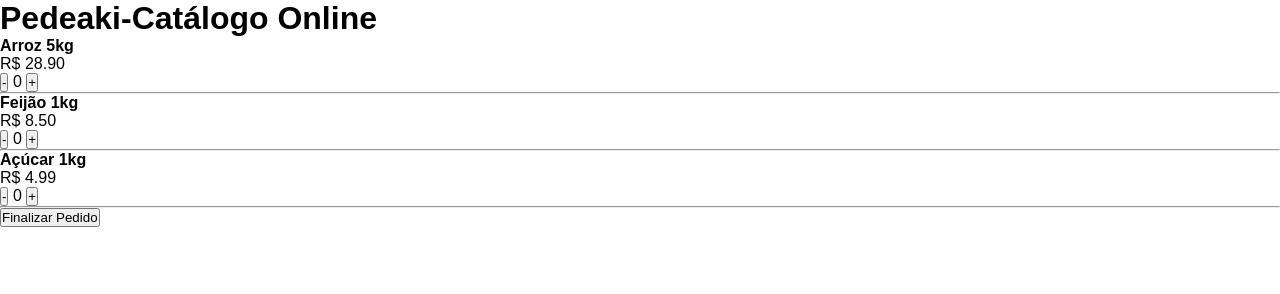
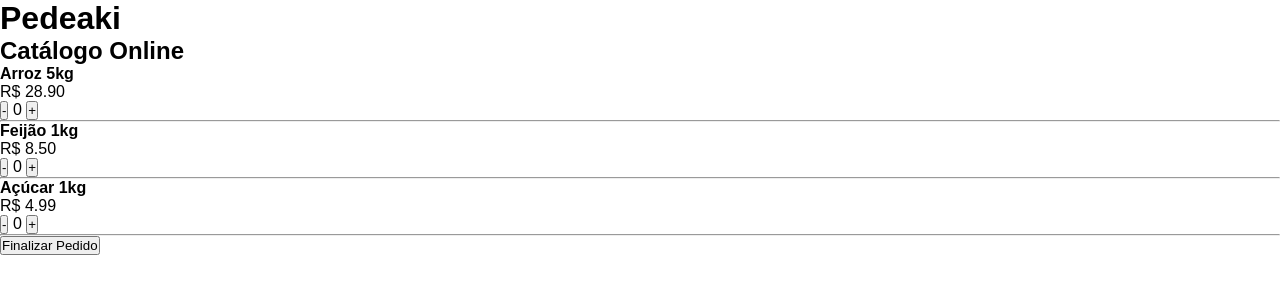
Before and after one commit to RaikanKleberson/pedeaki, a plain HTML site: page index.html in a window 1280 px wide. Drawn offline with Linux system fonts and the light colour scheme.

Commit message:
Commit melhoria do nome

```diff
--- a/index.html
+++ b/index.html
@@ -8,7 +8,8 @@
 </head>
 <body>
 
-  <h1>Pedeaki-Catálogo Online</h1>
+  <h1>Pedeaki</h1>
+  <h2>Catálogo Online</h2>
 
   <div id="catalogo"></div>
   <div id="lista-produtos"></div>
```
